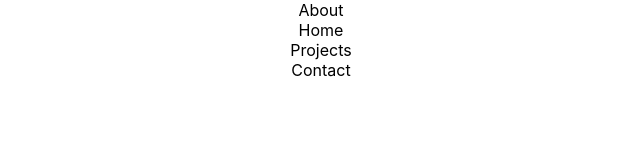
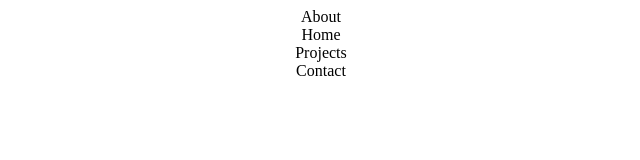
Before and after one commit to Adriantutuianu/personal-website, a React (Create React App) app: page / in a window 1280 px wide. Shown: the top 160 px of the page, without its empty margins (319-959 px from the left). Built offline with nearby package versions, Linux system fonts and the light colour scheme.

Commit message:
Installed scss

```diff
--- a/package.json
+++ b/package.json
@@ -6,6 +6,7 @@
     "@testing-library/jest-dom": "^5.16.2",
     "@testing-library/react": "^12.1.4",
     "@testing-library/user-event": "^13.5.0",
+    "node-sass": "^7.0.1",
     "react": "^17.0.2",
     "react-dom": "^17.0.2",
     "react-helmet": "^6.1.0",
--- a/src/App.js
+++ b/src/App.js
@@ -1,4 +1,4 @@
-import "./App.css";
+import "./App.scss";
 import About from "./Sections/About";
 import Home from "./Sections/Home";
 import Projects from "./Sections/Projects";
--- a/src/index.css
+++ /dev/null
@@ -1,13 +0,0 @@
-body {
-  margin: 0;
-  font-family: -apple-system, BlinkMacSystemFont, 'Segoe UI', 'Roboto', 'Oxygen',
-    'Ubuntu', 'Cantarell', 'Fira Sans', 'Droid Sans', 'Helvetica Neue',
-    sans-serif;
-  -webkit-font-smoothing: antialiased;
-  -moz-osx-font-smoothing: grayscale;
-}
-
-code {
-  font-family: source-code-pro, Menlo, Monaco, Consolas, 'Courier New',
-    monospace;
-}
--- a/src/index.js
+++ b/src/index.js
@@ -1,6 +1,6 @@
 import React from "react";
 import ReactDOM from "react-dom";
-import "./index.css";
+import "./index.scss";
 import App from "./App";
 import reportWebVitals from "./reportWebVitals";
 
```
Also changed, not shown: src/App.scss (renamed from src/App.css), src/index.scss (added), 1 other file (tests, documents, lock files or other folders).
